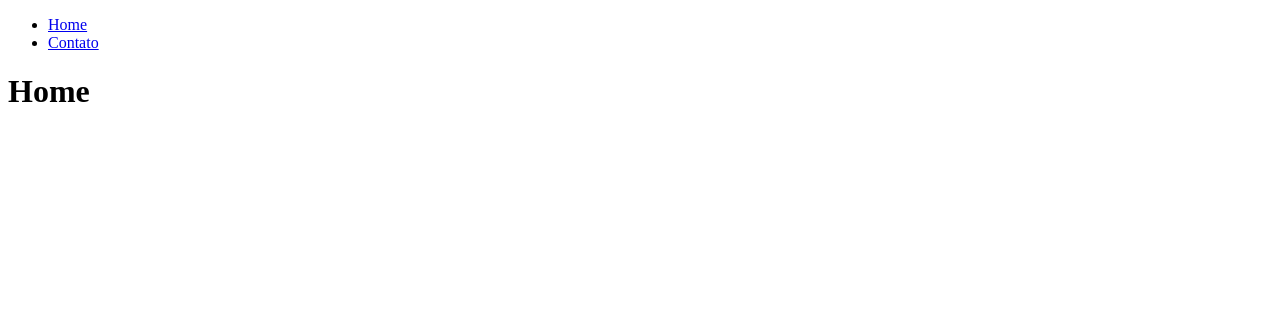
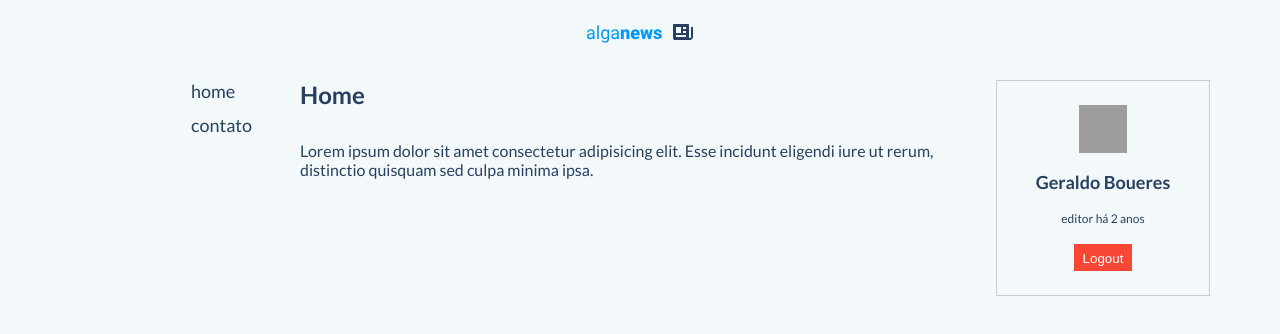
Before and after one commit to GISTALIN-BOUERES-JUN/alganews, a React (Create React App) app: page / in a window 1280 px wide. Shown: the top 334 px of the page. Built offline with nearby package versions, Linux system fonts and the light colour scheme; grey boxes are pictures that could not be loaded.

Commit message:
Components on Layout

```diff
--- /dev/null
+++ b/src/app/components/Logo.tsx
@@ -0,0 +1,5 @@
+import logo from '../../assets/logo.svg'
+
+export default function Logo () {
+  return <img src={logo} alt="AlgaNews CMS" />
+}
--- a/src/app/components/NavBar.tsx
+++ b/src/app/components/NavBar.tsx
@@ -1,10 +1,27 @@
 import { Link } from "react-router-dom";
+import styled from "styled-components";
 
 export default function NavBar () {
-  return <nav>
-    <ul>
-      <li><Link to="/">Home</Link></li>
-      <li><Link to="/contato">Contato</Link></li>
-    </ul>
-  </nav>
+  return <>
+    <List>
+      <Item><Link to="/">Home</Link></Item>
+      <Item><Link to="/contato">Contato</Link></Item>
+    </List>
+  </>
 }
+
+const List = styled.ul`
+  display: flex;
+  flex-direction: column;
+  gap: 12px;
+  list-style: none;
+`
+
+const Item = styled.li`
+  text-transform: lowercase;
+  font-size: 18px;
+  a {
+    text-decoration: none;
+    color: #274060;
+  }
+`
--- a/src/app/layouts/Default/Default.layout.styles.ts
+++ b/src/app/layouts/Default/Default.layout.styles.ts
@@ -21,7 +21,11 @@
   gap: 16px;
 `
 
-export const Navigation = styled.nav``
+export const Navigation = styled.nav`
+  display: flex;
+  padding-right: 32px;
+  justify-content: flex-end;
+`
 
 export const Aside = styled.aside``
 
--- a/src/app/layouts/Default/Default.layout.tsx
+++ b/src/app/layouts/Default/Default.layout.tsx
@@ -1,4 +1,6 @@
+import Logo from '../../components/Logo'
 import NavBar from '../../components/NavBar'
+import SessionController from '../../components/SessionController'
 import * as DL from './Default.layout.styles'
 
 interface DefaultLayoutProps {
@@ -8,7 +10,7 @@
 function DefaultLayoyt (props: DefaultLayoutProps) {
   return <DL.Wrapper>
     <DL.Header>
-      header
+      <Logo />
     </DL.Header>
     <DL.Main>
       <DL.Navigation>
@@ -18,7 +20,10 @@
         { props.children }
       </DL.FeaturedContent>
       <DL.Aside>
-        aside
+        <SessionController
+          name="Geraldo Boueres"
+          description="editor há 2 anos"
+        />
       </DL.Aside>
     </DL.Main>
   </DL.Wrapper>
--- a/src/app/views/Home.view.tsx
+++ b/src/app/views/Home.view.tsx
@@ -1,8 +1,12 @@
 import usePageTitle from "../../core/hooks/usePageTitle"
+import DefaultLayoyt from "../layouts/Default"
 
 export default function Home () {
   usePageTitle('Home')
-  return <div>
+  return <DefaultLayoyt>
     <h1>Home</h1>
-  </div>
+    <p>
+      Lorem ipsum dolor sit amet consectetur adipisicing elit. Esse incidunt eligendi iure ut rerum, distinctio quisquam sed culpa minima ipsa.
+    </p>
+  </DefaultLayoyt>
 }
--- a/src/index.tsx
+++ b/src/index.tsx
@@ -8,13 +8,11 @@
 import Contact from './app/views/Contact.view';
 import UserView from './app/views/User.view';
 import CalcView from './app/views/Calc.view';
-import NavBar from './app/components/NavBar';
+import GlobalStyles from './core/globalStyles';
 
 ReactDOM.render(
   <React.StrictMode>
-    <div>
     <BrowserRouter>
-        <NavBar />
       <Switch>
         <Route path={'/'} exact component={Home} />
         <Route path={'/contato'} exact component={Contact} />
@@ -23,7 +21,7 @@
         <Route component={NotFound404} />
       </Switch>
     </BrowserRouter>
-    </div>
+    <GlobalStyles />
   </React.StrictMode>,
   document.getElementById('root')
 );
```
Also changed, not shown: src/assets/logo.svg (added). Lines whose indentation alone changed are shown as unchanged.
